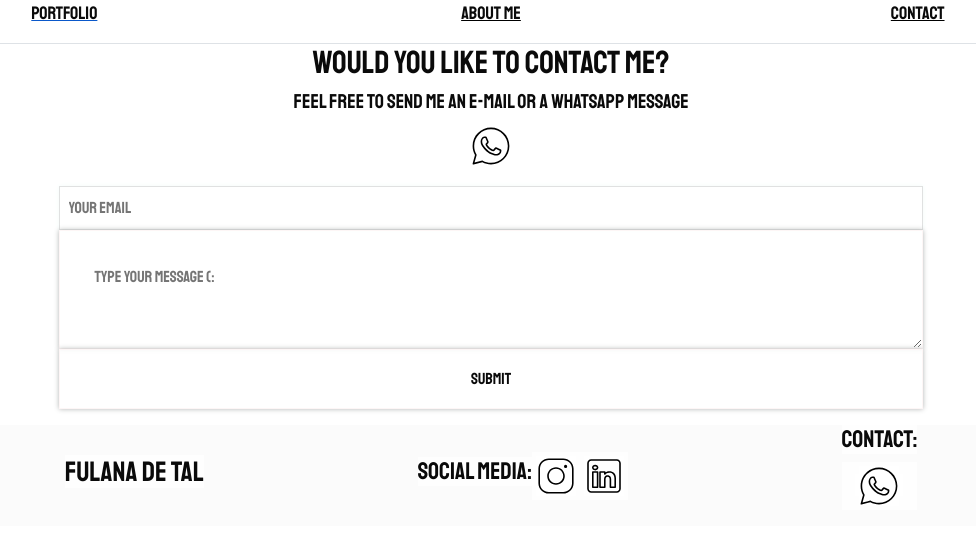
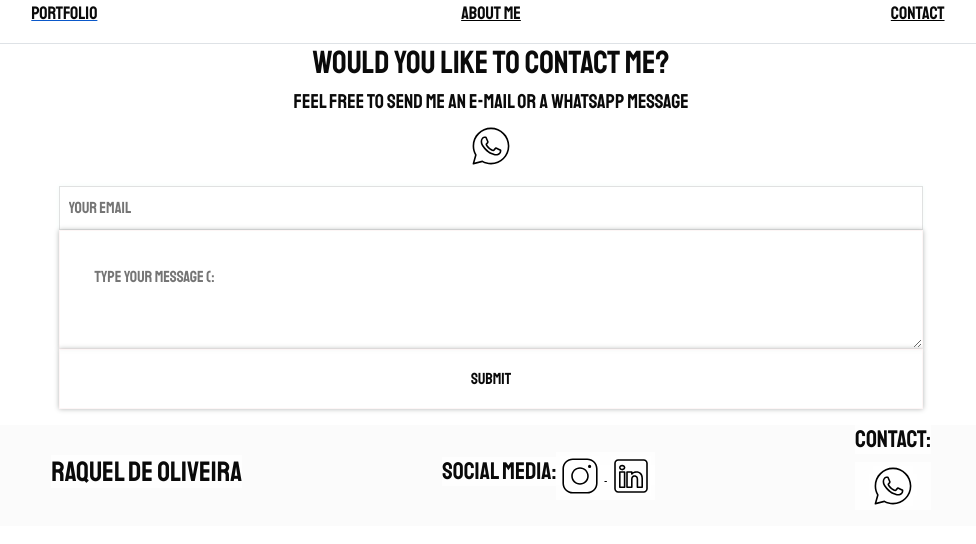
Before and after one commit to abrilcapizzano/portfolio-rog, a React (Create React App) app: page /contacto in a window 1280 px wide. Shown: the top 544 px of the page, without its empty margins (149-1125 px from the left). Built offline with nearby package versions, Linux system fonts and the light colour scheme.

Commit message:
modificaciones

```diff
--- a/src/componentes/about/About.jsx
+++ b/src/componentes/about/About.jsx
@@ -8,7 +8,7 @@ function Intro () {
     return(
 <>
 <img src={icon} className="foto-cv" alt="Foto intro" />
-<h1>Fulano de Tal</h1>
+<h1>Raquel de Oliveira</h1>
 <h2>Brasileira</h2>
 <p className="texto-intro">Adobe Illustrator</p>
 
--- a/src/componentes/footer/Footer.jsx
+++ b/src/componentes/footer/Footer.jsx
@@ -9,12 +9,12 @@ function Footer() {
   return (
 <div>
 <footer>
-        <h3>Fulana de Tal</h3>
+        <h3>Raquel de Oliveira</h3>
 <div className="redes">
         <h4>Social Media:</h4>
         <article>
        <a href="https://www.instagram.com/artisticaraquel/"> <img src={insta} className="icon" alt="Instagram Logo" /></a>
-        <img src={linkedin} className="icon" alt="Linkedin Logo" />
+      <a href="https://www.linkedin.com/mwlite/in/raquel-de-oliveira-gomes">  <img src={linkedin} className="icon" alt="Linkedin Logo" /></a>
         </article>
         </div>
 
```
